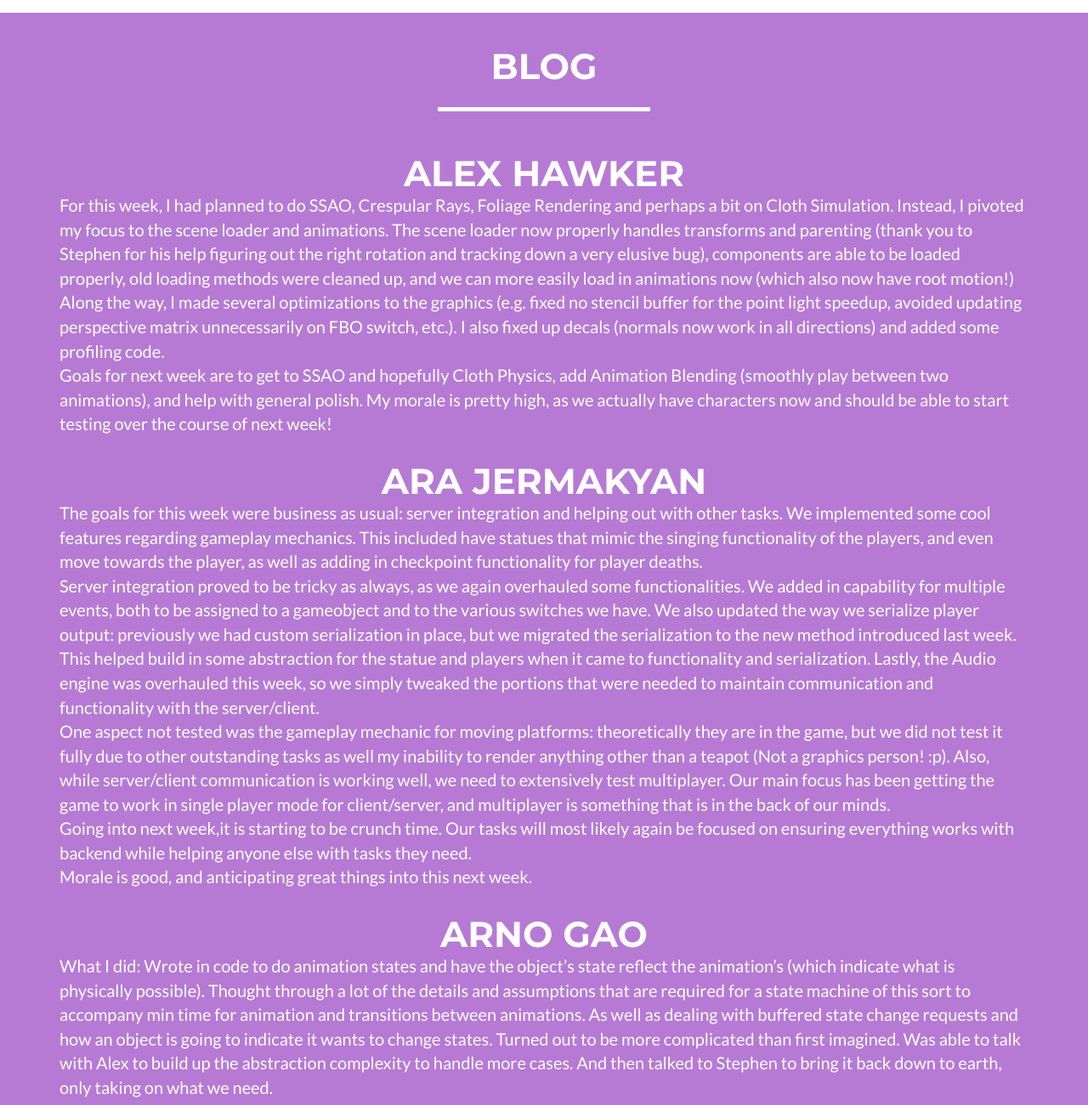
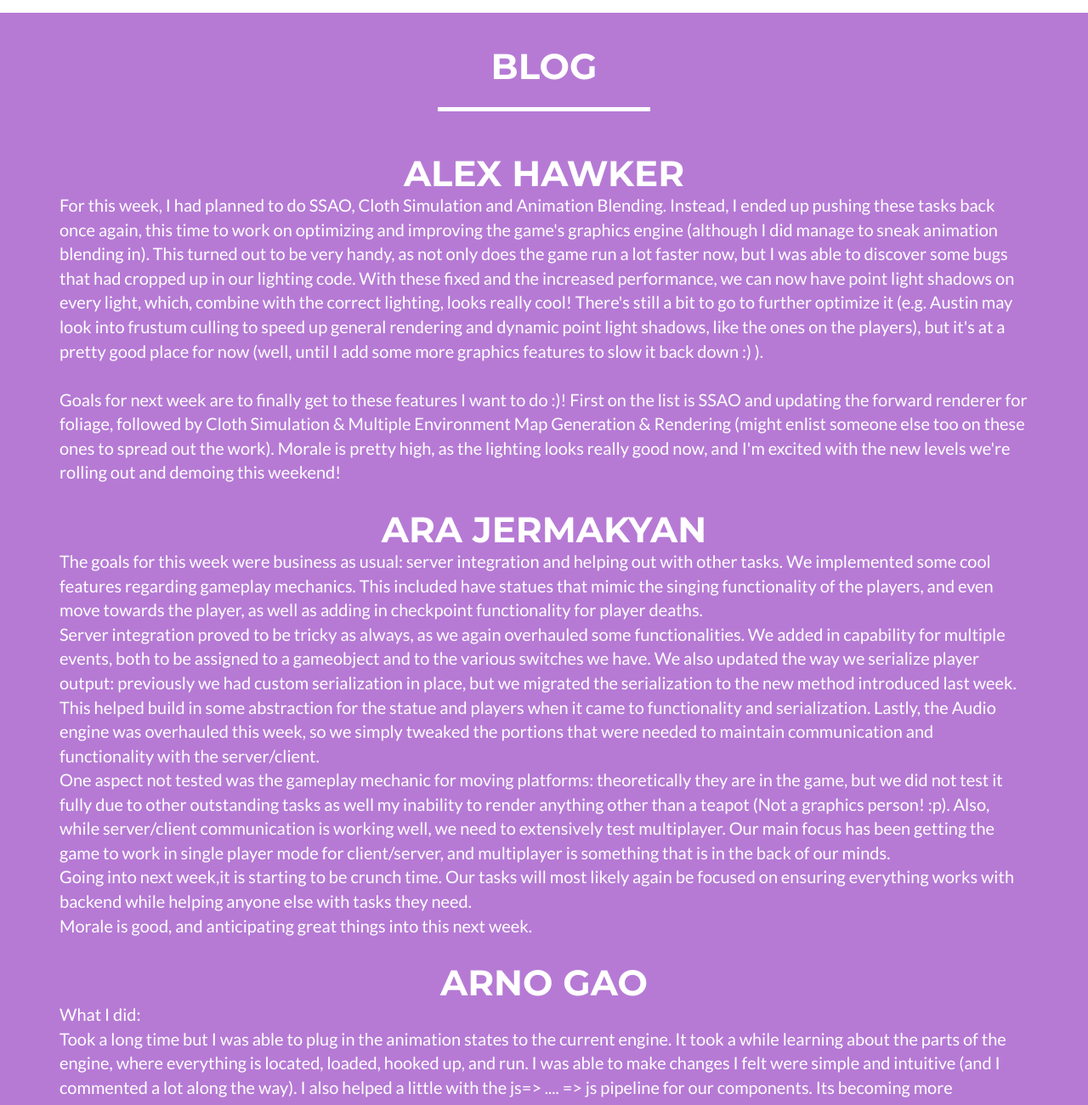
Before and after one commit to LostInSunSea/cse125blog, a website: page blog/week8.html in a window 1280 px wide. Shown: the part 1500-2800 px from the top of the page at 85% size. Drawn offline with nearby package versions, Linux system fonts and the light colour scheme; a script that the page names is missing.

Commit message:
Screenshots, Group Blog, Alex Blog, Arno Blog

```diff
--- a/blog/week8.html
+++ b/blog/week8.html
@@ -88,15 +88,15 @@
         </div>
         <!--Place Screenshot Here-->
         <div class="row">
-            <img  class="img-responsive center-block" src="../img/screenshots/Week7Screenshots.png">
+            <img  class="img-responsive center-block" src="../img/screenshots/Week8Screenshots.png">
         </div>
         <div class="row">
             <div class="col-sm-2"></div>
             <div class="col-sm-8">
                 <p>
-                    Over the course of this week, we fixed up and integrated many of the features we were working on from last week. AI and decals have been merged in, the server serialization code was redone so that component data can be sent to clients (allowing the new gameplay features to work on the server side and allow us to optimize the amount of data we send [only variables that changed]), and the level loader now correctly imports transformations, hierarchy data, colliders, and even animations. As a result, we now have a level you can run around in as an actual character from the game.
+			This week we spent a lot of time getting our game ready to demo this weekend at the Triton Gaming Expo, and, with perhaps another day of intergrating and polishing, we should be ready to go. Our levels are coming together, the gameplay code to interact with these levels is in place, our frame-rates are holding steady, switching animations (cleanly) is almost in, and we even managed to fix our audio issues!<br/>
                     <br>
-                    For next week, we plan to get the later levels done with all their components wired up so that we can start demoing the game, while continuing to improve on our graphics, menus, and other features.
+                    We plan to fix up the game over the course of today and tomorrow to get it ready to demo, then work on expanding out new features (e.g. graphics) and more content (e.g. levels, models, sounds) over the bulk of the following week. <br/>
                     <br>
                 </p>
             </div>
@@ -119,9 +119,9 @@
                 <div class="col-sm-12">
                     <h2 class="text-center">Alex Hawker</h2>
                     <p>
-                        For this week, I had planned to do SSAO, Crespular Rays, Foliage Rendering and perhaps a bit on Cloth Simulation. Instead, I pivoted my focus to the scene loader and animations. The scene loader now properly handles transforms and parenting (thank you to Stephen for his help figuring out the right rotation and tracking down a very elusive bug), components are able to be loaded properly, old loading methods were cleaned up, and we can more easily load in animations now (which also now have root motion!) Along the way, I made several optimizations to the graphics (e.g. fixed no stencil buffer for the point light speedup, avoided updating perspective matrix unnecessarily on FBO switch, etc.). I also fixed up decals (normals now work in all directions) and added some profiling code.
+                        For this week, I had planned to do SSAO, Cloth Simulation and Animation Blending. Instead, I ended up pushing these tasks back once again, this time to work on optimizing and improving the game's graphics engine (although I did manage to sneak animation blending in). This turned out to be very handy, as not only does the game run a lot faster now, but I was able to discover some bugs that had cropped up in our lighting code. With these fixed and the increased performance, we can now have point light shadows on every light, which, combine with the correct lighting, looks really cool! There's still a bit to go to further optimize it (e.g. Austin may look into frustum culling to speed up general rendering and dynamic point light shadows, like the ones on the players), but it's at a pretty good place for now (well, until I add some more graphics features to slow it back down :) ).<br/>
                         <br>
-                        Goals for next week are to get to SSAO and hopefully Cloth Physics, add Animation Blending (smoothly play between two animations), and help with general polish. My morale is pretty high, as we actually have characters now and should be able to start testing over the course of next week!
+                        Goals for next week are to finally get to these features I want to do :)! First on the list is SSAO and updating the forward renderer for foliage, followed by Cloth Simulation & Multiple Environment Map Generation & Rendering (might enlist someone else too on these ones to spread out the work). Morale is pretty high, as the lighting looks really good now, and I'm excited with the new levels we're rolling out and demoing this weekend!
                         <br>
                     </p>
                 </div>
@@ -152,18 +152,18 @@
                 <div class="col-sm-12">
                     <h2 class="text-center">Arno Gao</h2>
                     <p>
-                        What I did:
-                        Wrote in code to do animation states and have the object’s state reflect the animation’s (which indicate what is physically possible). Thought through a lot of the details and assumptions that are required for a state machine of this sort to accompany min time for animation and transitions between animations. As well as dealing with buffered state change requests and how an object is going to indicate it wants to change states. Turned out to be more complicated than first imagined. Was able to talk with Alex to build up the abstraction complexity to handle more cases. And then talked to Stephen to bring it back down to earth, only taking on what we need.
-                        <br>
-                        My unaccomplished goals:
-                        Did most of what I wanted to do.
-                        <br>
-                        My new hopes and dreams:
-                        Integrated it with how the current animations work and do some thorough testing
-                        <br>
-                        Morale:
-                        GOOD
-                        <br>
+What I did: <br/>
+Took a long time but I was able to plug in the animation states to the current engine. It took a while learning about the parts of the engine, where everything is located, loaded, hooked up, and run. I was able to make changes I felt were simple and intuitive (and I commented a lot along the way). I also helped a little with the js=> .... => js pipeline for our components. Its becoming more imperative that we finish this part.<br/>
+ <br/>
+My unaccomplished goals:<br/>
+Took too long<br/>
+ <br/>
+My new hopes and dreams: <br/>
+Making sure our build is stable and stays stable throughout the weekend for the showing.<br/>
+ <br/>
+Morale:<br/>
+7/10<br/>
+
                     </p>
                 </div>
             </div>
```
Also changed, not shown: index.html (+3 -3 lines), 1 other file.
